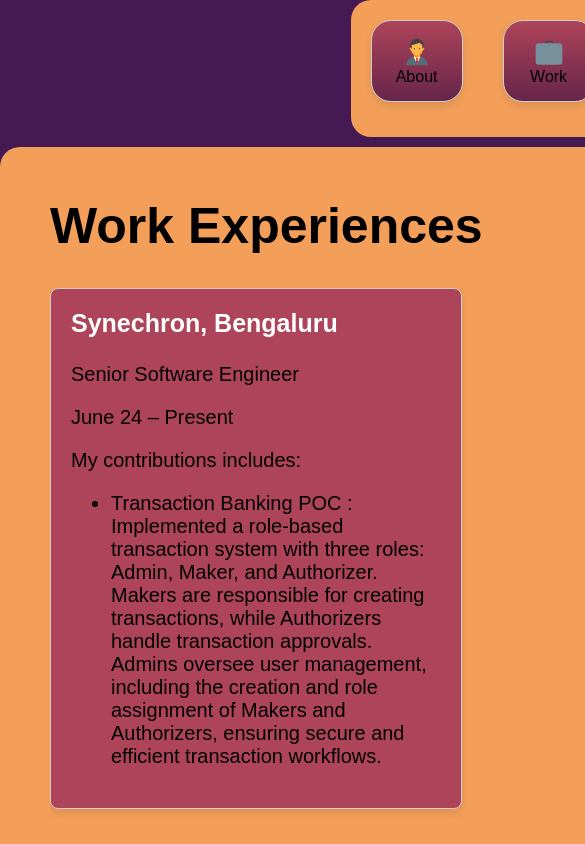
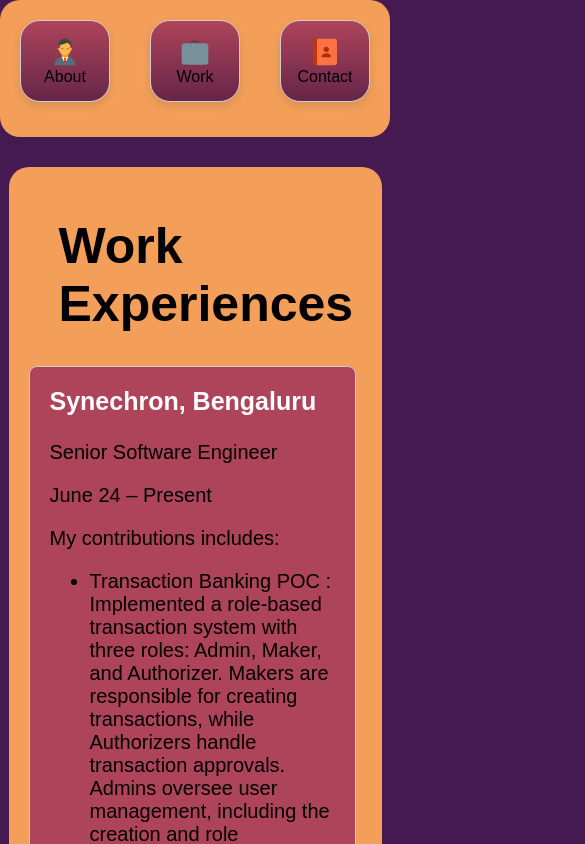
Before and after one commit to shubham397/portfolio, a React (Create React App) app: page /work in a window 390 px wide. Shown: the top 844 px of the page, 585 px wide, since content can reach past the window. Built offline with nearby package versions, Linux system fonts and the light colour scheme.

Commit message:
responsive

```diff
--- a/src/App.css
+++ b/src/App.css
@@ -25,12 +25,16 @@
     flex-direction: column;
   }
   .body {
-    margin-bottom: 110px;
+    margin: auto;
+    width: 70%;
   }
   .div-center {
     display: flex;
-    width: 130vh;
     justify-content: center;
     align-items: center;
+    margin-bottom: 30px;
+  }
+  .div-center-footer {
+    margin-top: 120px;
   }
 }
--- a/src/App.js
+++ b/src/App.js
@@ -13,17 +13,14 @@
         <div className="div-center">
           <Header />
         </div>
-        <div
-          style={{ flex: 1, minWidth: "850px", padding: "50px" }}
-          className="body"
-        >
+        <div style={{ flex: 1, padding: "50px" }} className="body">
           <Routes>
             <Route path="/" element={<Home />} />
             <Route path="/work" element={<Work />} />
             <Route path="/contact" element={<Contact />} />
           </Routes>
         </div>
-        <div className="div-center">
+        <div className="div-center div-center-footer">
           <Footer />
         </div>
       </div>
--- a/src/components/home/Home.js
+++ b/src/components/home/Home.js
@@ -44,6 +44,8 @@
         <section className="technical-proficiency">
           <h1>FrontEnd</h1>
           <div className="skill-card-container">
+            <SkillCard skillName="React" skillIcon={`/icons/react.svg`} />
+            <SkillCard skillName="NextJs" skillIcon={`/icons/nextjs.svg`} />
             <SkillCard
               skillName="JavaScript"
               skillIcon={`/icons/javascript.svg`}
@@ -52,10 +54,8 @@
               skillName="TypeScript"
               skillIcon={`/icons/typescript.svg`}
             />
+            <SkillCard skillName="Redux" skillIcon={`/icons/redux.svg`} />
             <SkillCard skillName="JQuery" skillIcon={`/icons/jquery.svg`} />
-            <SkillCard skillName="React" skillIcon={`/icons/react.svg`} />
-            <SkillCard skillName="NextJs" skillIcon={`/icons/nextjs.svg`} />
-            <SkillCard skillName="Redux" skillIcon={`/icons/redux.svg`} />
           </div>
           <div className="skill-card-container">
             <SkillCard skillName="HTML" skillIcon={`/icons/html.svg`} />
--- a/src/components/work/work.css
+++ b/src/components/work/work.css
@@ -1,10 +1,10 @@
-.heading{
+.heading {
   font-size: 50px;
   margin-top: 0px;
   color: #000000;
 }
 
-.card-container{
+.card-container {
   width: 100%;
   display: flex;
   flex-wrap: wrap;
@@ -19,7 +19,7 @@
   border: 1px solid #ccc;
   border-radius: 8px;
   box-shadow: 0 4px 8px rgba(0, 0, 0, 0.1);
-    background-color: #AE445A;
+  background-color: #ae445a;
   color: #000000;
   font-size: 20px;
 }
@@ -38,3 +38,10 @@
   text-decoration: none;
   color: #65a6ec;
 }
+
+@media (max-width: 1439px) {
+  .card-container {
+    width: 120%;
+    margin-left: -30px;
+  }
+}
```
Lines whose indentation alone changed are shown as unchanged.
